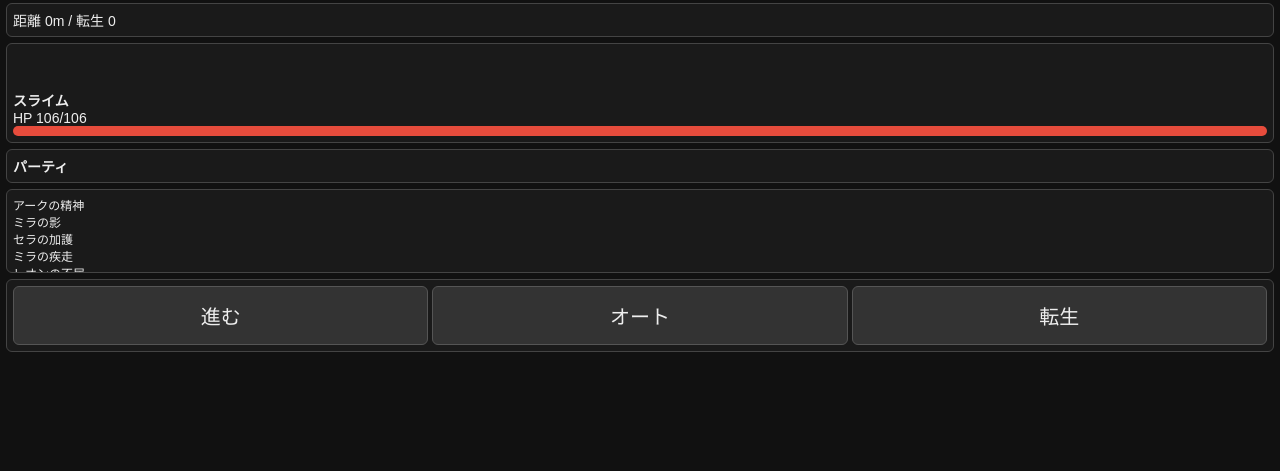
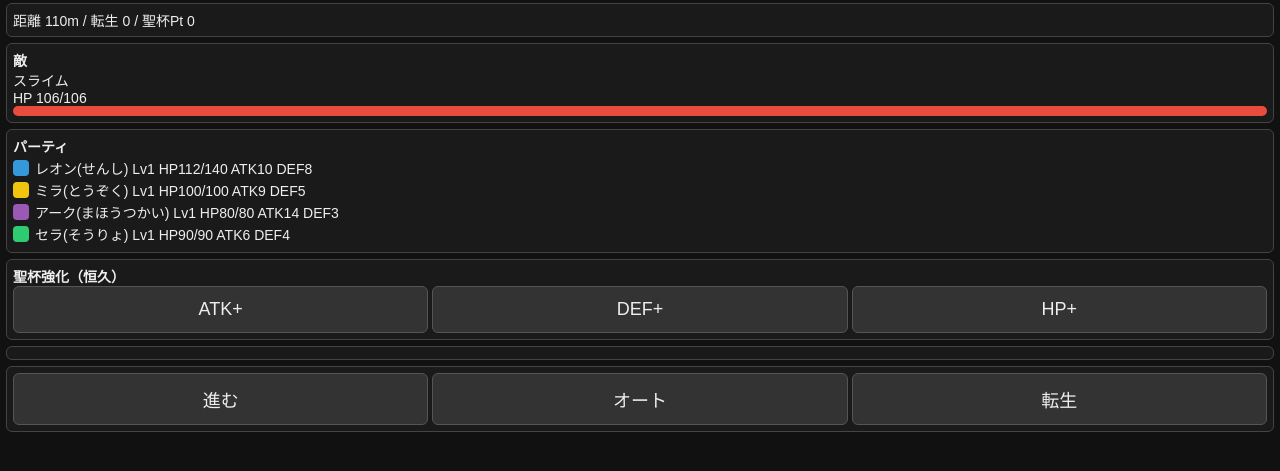
Before and after one commit to abctttjda-glitch/haxla-rpg-game, a plain HTML site: page index.html in a window 1280 px wide. Both pictures are taken after a click on the button "オート". Shown: the part 37-508 px from the top of the page. Drawn offline with Linux system fonts and the light colour scheme.

Commit message:
index.html を更新

```diff
--- a/index.html
+++ b/index.html
@@ -28,17 +28,16 @@ button{
   color:#eee;
   border:1px solid #555;
   border-radius:6px;
-  font-size:20px;
-  padding:14px 0;
+  font-size:18px;
+  padding:12px 0;
 }
-button:active{background:#666;transform:scale(0.97);}
+button:active{background:#666;}
 .dead{opacity:0.4;}
 .barWrap{background:#333;height:10px;border-radius:5px;overflow:hidden;}
 .bar{background:#e74c3c;height:100%;}
 .partyRow{display:flex;align-items:center;gap:6px;margin:2px 0;}
-.icon{width:18px;height:18px;border-radius:4px;}
-.enemyIcon{width:36px;height:36px;border-radius:6px;margin-bottom:4px;}
-.log{font-size:12px;max-height:70px;overflow:hidden;}
+.icon{width:16px;height:16px;border-radius:4px;}
+.log{font-size:12px;max-height:80px;overflow:hidden;}
 </style>
 </head>
 
@@ -48,12 +47,13 @@ button:active{background:#666;transform:scale(0.97);}
 
 <div class="panel">
 距離 <span id="distance">0</span>m /
-転生 <span id="rebirth">0</span>
+転生 <span id="rebirth">0</span> /
+聖杯Pt <span id="holy">0</span>
 </div>
 
 <div class="panel">
-<div id="enemyIcon" class="enemyIcon"></div>
-<strong id="enemyName"></strong>
+<strong>敵</strong>
+<div id="enemyName"></div>
 <div id="enemyText"></div>
 <div class="barWrap"><div id="enemyHpBar" class="bar"></div></div>
 </div>
@@ -61,6 +61,15 @@ button:active{background:#666;transform:scale(0.97);}
 <div class="panel">
 <strong>パーティ</strong>
 <div id="party"></div>
+</div>
+
+<div class="panel">
+<strong>聖杯強化（恒久）</strong>
+<div class="buttons">
+<button onclick="upgrade('atk')">ATK+</button>
+<button onclick="upgrade('def')">DEF+</button>
+<button onclick="upgrade('hp')">HP+</button>
+</div>
 </div>
 
 <div class="panel log" id="log"></div>
@@ -74,70 +83,17 @@ button:active{background:#666;transform:scale(0.97);}
 <script>
 /* ===== キャラ定義 ===== */
 const CHAR_DATA=[
- {name:"レオン",sex:"男",job:"せんし",color:"#3498db"},
- {name:"ミラ",sex:"女",job:"とうぞく",color:"#f1c40f"},
- {name:"アーク",sex:"男",job:"まほうつかい",color:"#9b59b6"},
- {name:"セラ",sex:"女",job:"そうりょ",color:"#2ecc71"}
+ {name:"レオン",job:"せんし",color:"#3498db"},
+ {name:"ミラ",job:"とうぞく",color:"#f1c40f"},
+ {name:"アーク",job:"まほうつかい",color:"#9b59b6"},
+ {name:"セラ",job:"そうりょ",color:"#2ecc71"}
 ];
 
-/* ===== 職業ステ ===== */
 const JOBS={
  せんし:{hp:140,atk:10,def:8},
  とうぞく:{hp:100,atk:9,def:5},
  まほうつかい:{hp:80,atk:14,def:3},
  そうりょ:{hp:90,atk:6,def:4}
-};
-
-/* ===== スキル ===== */
-const SKILLS={
- せんし:[
-  {n:"剛撃",a:c=>c.atk*=1.5},
-  {n:"防御態勢",p:c=>c.def+=2},
-  {n:"反撃",a:(c,e)=>e.hp-=c.def},
-  {n:"闘志",p:c=>c.atk+=2},
-  {n:"鉄壁",p:c=>c.maxHp+=20},
-  {n:"集中",a:c=>c.atk*=1.2},
-  {n:"剣気",p:c=>c.atk+=1},
-  {n:"守護",p:c=>c.def+=1},
-  {n:"決死",a:c=>c.atk*=2},
-  {n:"不屈",p:c=>c.maxHp+=10}
- ],
- とうぞく:[
-  {n:"急所",a:(c,e)=>e.hp-=c.atk},
-  {n:"回避",p:c=>c.def+=1},
-  {n:"連撃",a:(c,e)=>e.hp-=c.atk*0.8},
-  {n:"俊敏",p:c=>c.atk+=1},
-  {n:"毒刃",a:(c,e)=>e.hp-=3},
-  {n:"影",p:c=>c.def+=1},
-  {n:"奇襲",a:(c,e)=>e.hp-=c.atk*1.2},
-  {n:"盗賊勘",p:c=>c.atk+=1},
-  {n:"疾走",p:c=>c.maxHp+=10},
-  {n:"弱体",a:(c,e)=>e.def-=1}
- ],
- まほうつかい:[
-  {n:"火球",a:(c,e)=>e.hp-=c.atk*1.5},
-  {n:"魔力集中",p:c=>c.atk+=2},
-  {n:"雷撃",a:(c,e)=>e.hp-=c.atk},
-  {n:"知識",p:c=>c.def+=1},
-  {n:"氷結",a:(c,e)=>e.def-=1},
-  {n:"詠唱",p:c=>c.atk+=1},
-  {n:"爆裂",a:(c,e)=>e.hp-=c.atk*2},
-  {n:"魔防",p:c=>c.def+=1},
-  {n:"精神",p:c=>c.maxHp+=10},
-  {n:"魔力放出",a:(c,e)=>e.hp-=c.atk}
- ],
- そうりょ:[
-  {n:"回復",a:c=>c.hp=Math.min(c.maxHp,c.hp+20)},
-  {n:"祈り",p:c=>c.maxHp+=10},
-  {n:"祝福",p:c=>c.atk+=1},
-  {n:"加護",p:c=>c.def+=1},
-  {n:"癒し",a:c=>c.hp+=10},
-  {n:"聖撃",a:(c,e)=>e.hp-=c.atk},
-  {n:"再生",p:c=>c.hp+=1},
-  {n:"光盾",p:c=>c.def+=1},
-  {n:"慈愛",p:c=>c.maxHp+=10},
-  {n:"浄化",a:(c,e)=>e.def-=1}
- ]
 };
 
 /* ===== 敵 ===== */
@@ -155,50 +111,78 @@ class Enemy{
 
 /* ===== キャラ ===== */
 class Character{
- constructor(d){
-  this.name=d.name;this.sex=d.sex;this.job=d.job;this.color=d.color;
+ constructor(d,bonus){
   const j=JOBS[d.job];
-  this.level=1;this.exp=0;
-  this.maxHp=j.hp;this.hp=j.hp;
-  this.atk=j.atk;this.def=j.def;
+  this.name=d.name;
+  this.job=d.job;
+  this.color=d.color;
+  this.level=1;
+  this.exp=0;
+  this.maxHp=j.hp+bonus.hp;
+  this.atk=j.atk+bonus.atk;
+  this.def=j.def+bonus.def;
+  this.hp=this.maxHp;
   this.alive=true;
-  this.skills=SKILLS[d.job];
  }
 }
 
 /* ===== 状態 ===== */
-let party=[],distance=0,rebirthCount=0;
-let currentEnemy=null,autoTimer=null;
-const speed=8;
+let party=[];
+let distance=0;
+let rebirthCount=0;
+let holyPoint=0;
+let bonus={atk:0,def:0,hp:0};
+let currentEnemy=null;
+let autoTimer=null;
 
 /* ===== ログ ===== */
-function logAdd(t){log.innerHTML=t+"<br>"+log.innerHTML;}
+function addLog(t){
+ log.innerHTML=t+"<br>"+log.innerHTML;
+}
+
+/* ===== セーブ ===== */
+function saveGame(){
+ localStorage.setItem("holyRPG",JSON.stringify({
+  distance,rebirthCount,holyPoint,bonus,party
+ }));
+}
+function loadGame(){
+ const r=localStorage.getItem("holyRPG");
+ if(!r) return false;
+ const d=JSON.parse(r);
+ distance=d.distance;
+ rebirthCount=d.rebirthCount;
+ holyPoint=d.holyPoint;
+ bonus=d.bonus;
+ party=d.party.map((p,i)=>new Character(CHAR_DATA[i],bonus));
+ party.forEach((c,i)=>c.level=d.party[i].level);
+ return true;
+}
+
+/* ===== 初期化 ===== */
+function initParty(){
+ party=CHAR_DATA.map(d=>new Character(d,bonus));
+}
 
 /* ===== バトル ===== */
 function battle(enemy,end){
  const it=setInterval(()=>{
-  for(const c of party){
-   if(!c.alive)continue;
-   if(Math.random()<0.3){
-    const s=c.skills[Math.floor(Math.random()*c.skills.length)];
-    s.a && s.a(c,enemy);
-    logAdd(`${c.name}の${s.n}`);
-   }else{
-    enemy.hp-=Math.max(1,c.atk-enemy.def);
-   }
-   if(enemy.hp<=0)break;
-  }
+  party.forEach(c=>{
+   if(!c.alive) return;
+   enemy.hp-=Math.max(1,c.atk-enemy.def);
+  });
   updateEnemyUI();
   if(enemy.hp<=0){
    clearInterval(it);
    party.forEach(c=>c.exp+=10);
-   end();return;
+   end();
+   return;
   }
   const t=party.find(c=>c.alive);
   t.hp-=Math.max(1,enemy.atk-t.def);
   if(t.hp<=0)t.alive=false;
   updateUI();
- },600/speed);
+ },800/8);
 }
 
 /* ===== 進行 ===== */
@@ -206,13 +190,17 @@ function stepDungeon(){
  distance+=10;
  currentEnemy=new Enemy(distance);
  updateEnemyUI();
- battle(currentEnemy,updateUI);
+ battle(currentEnemy,()=>{
+  saveGame();
+  updateUI();
+ });
 }
 
 /* ===== UI ===== */
 function updateUI(){
  distanceEl.textContent=distance;
  rebirthEl.textContent=rebirthCount;
+ holyEl.textContent=holyPoint;
  partyEl.innerHTML="";
  party.forEach(c=>{
   const r=document.createElement("div");
@@ -221,7 +209,7 @@ function updateUI(){
   i.className="icon";i.style.background=c.color;
   r.appendChild(i);
   r.appendChild(document.createTextNode(
-   `${c.name}(${c.job}) Lv${c.level} HP${c.hp}/${c.maxHp}`
+   `${c.name}(${c.job}) Lv${c.level} HP${c.hp}/${c.maxHp} ATK${c.atk} DEF${c.def}`
   ));
   partyEl.appendChild(r);
  });
@@ -237,21 +225,44 @@ function updateEnemyUI(){
 function toggleAuto(){
  autoTimer?
  (clearInterval(autoTimer),autoTimer=null):
- (autoTimer=setInterval(stepDungeon,2000/speed));
+ (autoTimer=setInterval(stepDungeon,2000/8));
 }
+
+/* ===== 転生 ===== */
 function rebirth(){
- if(distance<100)return logAdd("100m未満では転生不可");
- rebirthCount++;distance=0;
- party.forEach(c=>{
-  c.maxHp+=20;c.atk+=5;c.def+=3;
-  c.hp=c.maxHp;c.alive=true;
- });
- logAdd("転生した");
+ if(distance<100){addLog("100m未満では転生不可");return;}
+ rebirthCount++;
+ holyPoint+=Math.floor(distance/100);
+ distance=0;
+ initParty();
+ addLog("転生して聖杯Pt獲得");
+ saveGame();
  updateUI();
 }
 
+/* ===== 聖杯強化 ===== */
+function upgrade(type){
+ if(holyPoint<=0)return;
+ holyPoint--;
+ bonus[type]+= type==="hp"?10:1;
+ initParty();
+ addLog(`${type.toUpperCase()}を強化`);
+ saveGame();
+ updateUI();
+}
+
+/* ===== DOM ===== */
+const distanceEl=document.getElementById("distance");
+const rebirthEl=document.getElementById("rebirth");
+const holyEl=document.getElementById("holy");
+const partyEl=document.getElementById("party");
+const enemyName=document.getElementById("enemyName");
+const enemyText=document.getElementById("enemyText");
+const enemyHpBar=document.getElementById("enemyHpBar");
+const log=document.getElementById("log");
+
 /* ===== 起動 ===== */
-party=CHAR_DATA.map(d=>new Character(d));
+if(!loadGame()) initParty();
 updateUI();
 </script>
 
```
